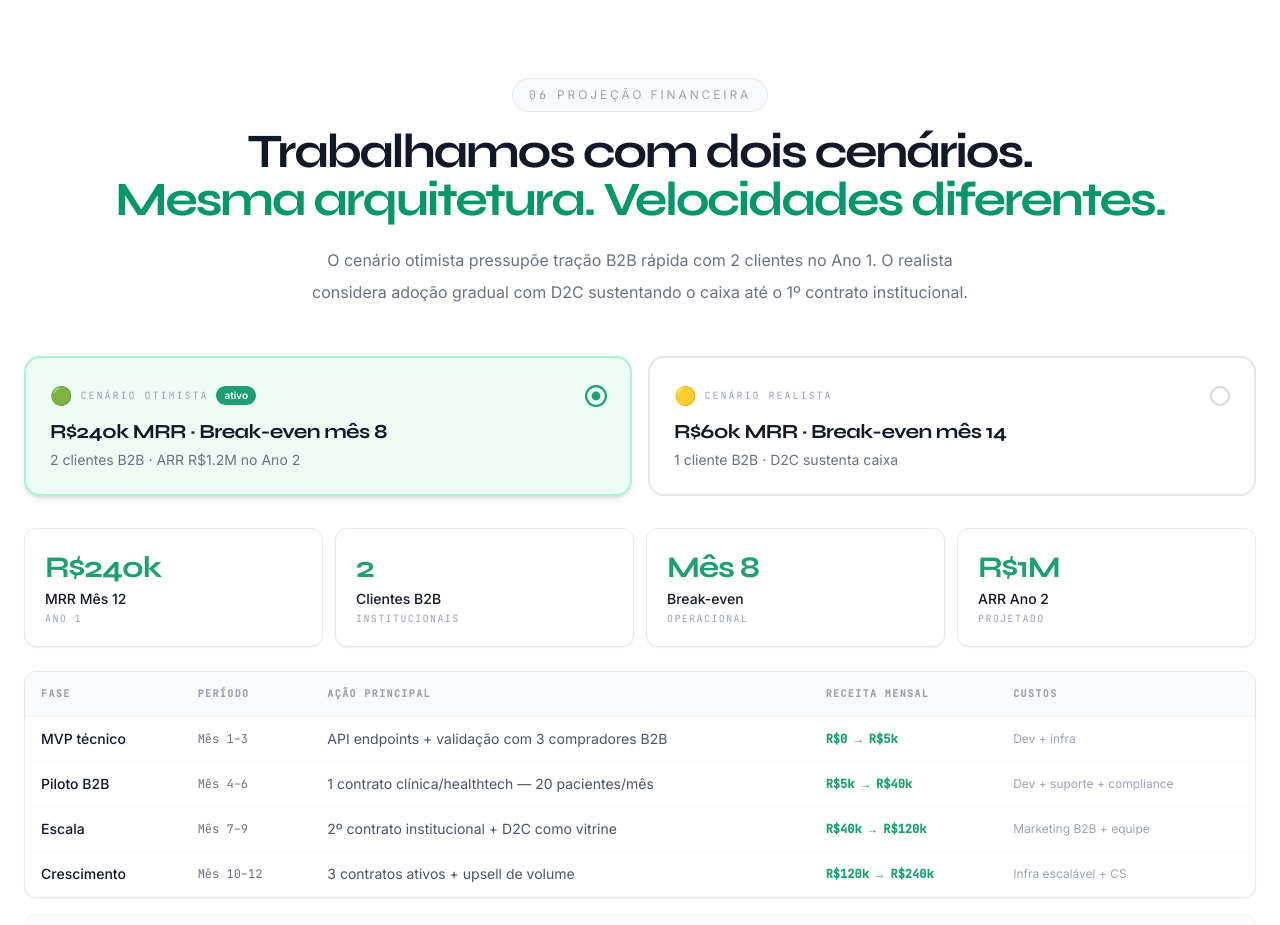
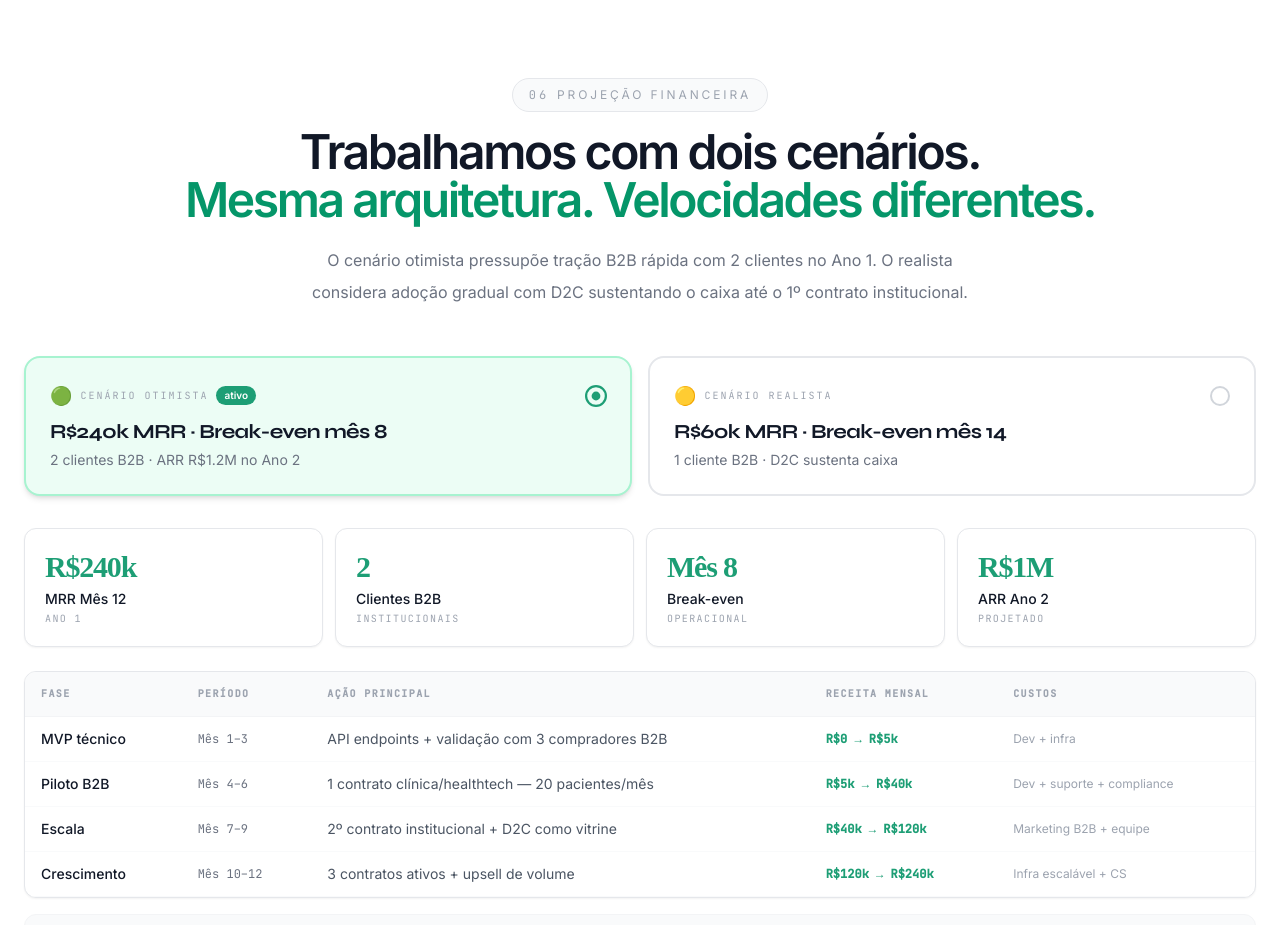
Before and after one commit to tigressdev/pitchdeck_v1, a React (Vite) app: page / in a window 1280 px wide. Shown: the part 8340-9265 px from the top of the page. Built offline with nearby package versions, Linux system fonts and the light colour scheme.

Commit message:
Change font from 'Syne' to 'Codec Pro' and 'Play'

```diff
--- a/src/components/Financeiro.tsx
+++ b/src/components/Financeiro.tsx
@@ -46,7 +46,7 @@ function MetricCard({
 
   return (
     <div className="rounded-xl border border-gray-200 bg-white p-5 shadow-sm">
-      <div className="font-['Syne'] text-3xl font-bold tracking-[-0.04em]" style={{ color: accent }}>
+      <div className="font-['Play'] text-3xl font-bold tracking-[-0.04em]" style={{ color: accent }}>
         {displayed}
       </div>
       <div className="mt-1 text-sm font-medium text-gray-900">{label}</div>
@@ -142,7 +142,7 @@ export function Financeiro() {
             <span className="font-mono">06</span>
             Projeção financeira
           </div>
-          <h2 className="font-['Syne'] text-4xl font-bold tracking-[-0.05em] text-gray-900 md:text-5xl">
+          <h2 className="font-['Codec Pro'] text-4xl font-bold tracking-[-0.05em] text-gray-900 md:text-5xl">
             Trabalhamos com dois cenários.<br />
             <span className="text-emerald-600">Mesma arquitetura. Velocidades diferentes.</span>
           </h2>
```
